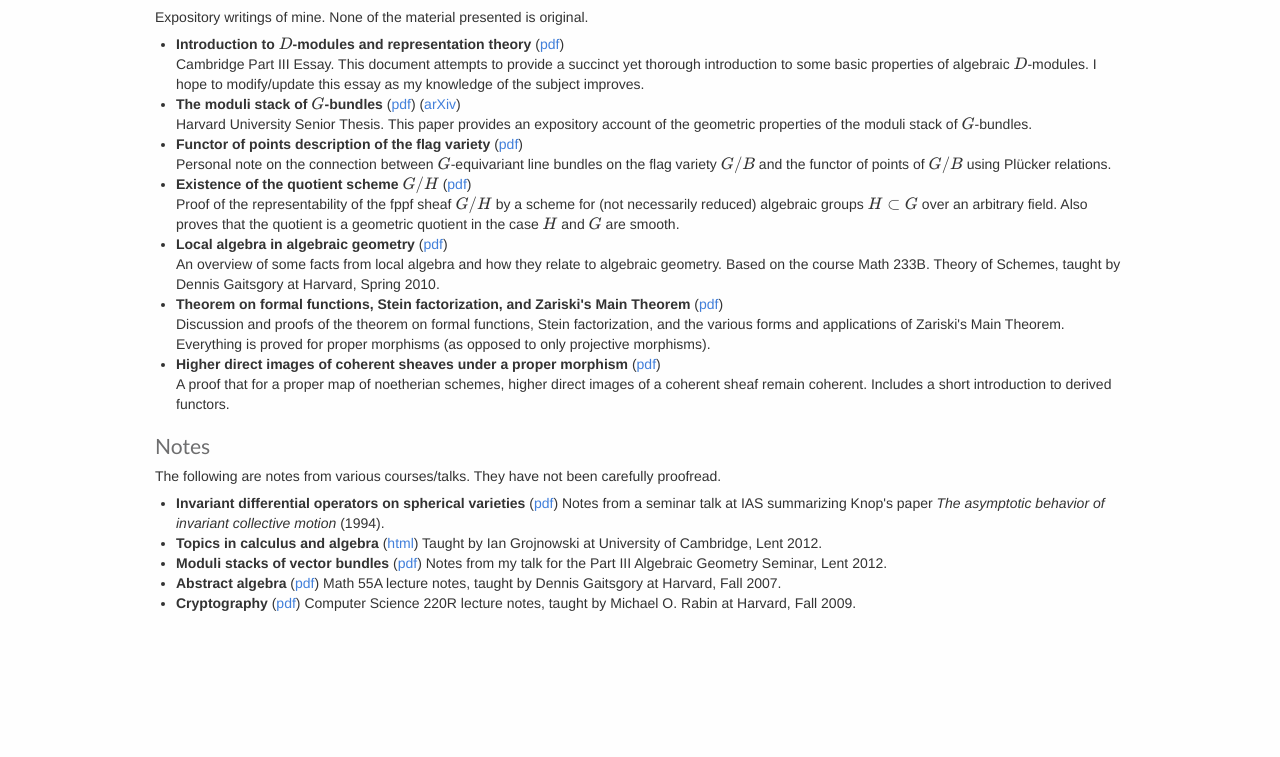
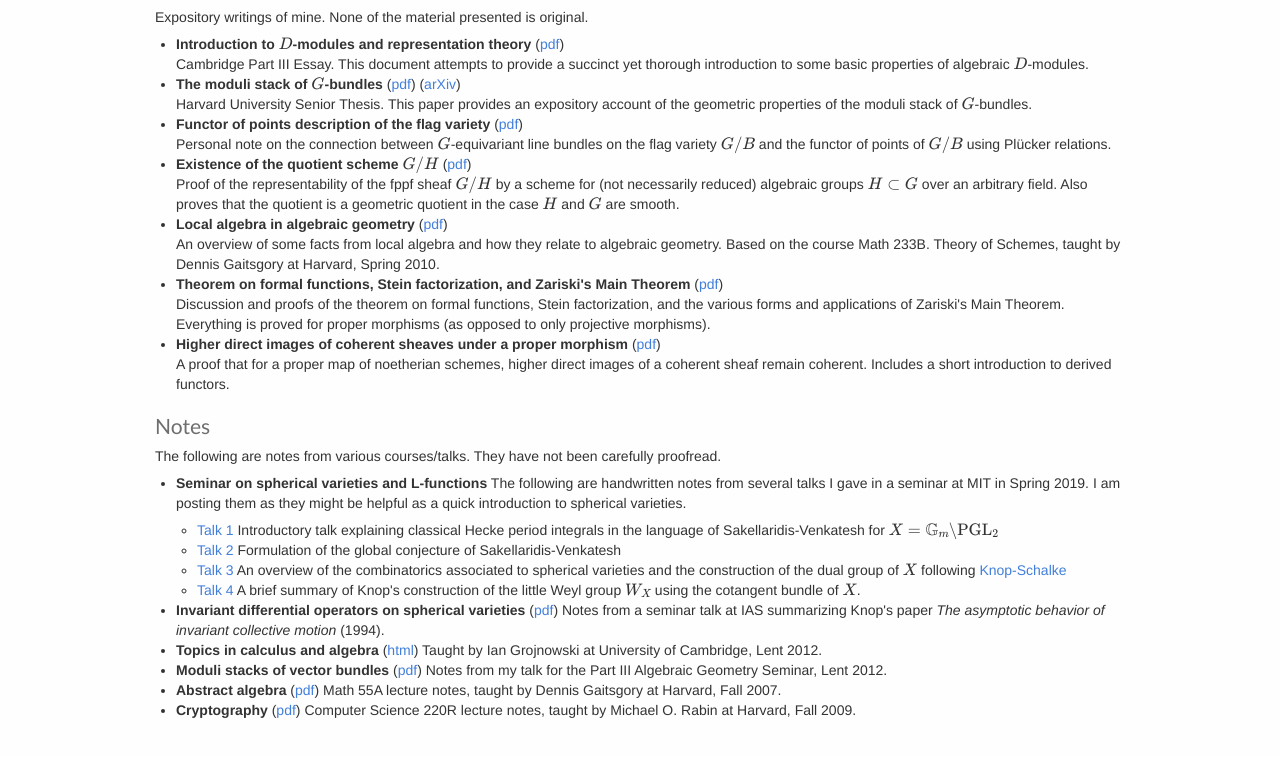
Before and after one commit to jonathanpwang/jonathanpwang.github.io, a plain HTML site: page exposition.html in a window 1280 px wide. Shown: the part 123-880 px from the top of the page. Before the commit the page ends 843 px from the top, so only its background shows below. Drawn offline with nearby package versions, Linux system fonts and the light colour scheme; some packages are replaced by stand-ins of ours.

Commit message:
added notes from seminar on spherical varieties

```diff
--- a/exposition.html
+++ b/exposition.html
@@ -59,8 +59,7 @@ Expository writings of mine. None of the material presented is original.
 <li>
 <b>Introduction to \(D\)-modules and representation theory</b> (<a href="writings/essay.pdf">pdf</a>)<br/>
 Cambridge Part III Essay. This document attempts to provide a succinct yet thorough introduction to
-some basic properties of algebraic \(D\)-modules. I hope to modify/update this essay as my knowledge of the
-subject improves.
+some basic properties of algebraic \(D\)-modules.
 </li>
 
 <li>
@@ -106,6 +105,15 @@ coherent sheaf remain coherent. Includes a short introduction to derived functor
 The following are notes from various courses/talks. They have not been carefully proofread.
 
 <ul>
+<li>
+<b>Seminar on spherical varieties and L-functions</b>
+The following are handwritten notes from several talks I gave in a seminar at MIT in Spring 2019. I am posting them as they might be helpful as a quick introduction to spherical varieties.
+    <ul>
+    <li><a href="notes/spherical/hecke_period.pdf">Talk 1</a> Introductory talk explaining classical Hecke period integrals in the language of Sakellaridis-Venkatesh for \(X=\mathbb G_m\backslash \mathrm{PGL}_2\)</li>
+    <li><a href="notes/spherical/global_SV.pdf">Talk 2</a> Formulation of the global conjecture of Sakellaridis-Venkatesh</li>
+    <li><a href="notes/spherical/dualgroup.pdf">Talk 3</a> An overview of the combinatorics associated to spherical varieties and the construction of the dual group of \(X\) following <a href="https://arxiv.org/abs/1702.08264">Knop-Schalke</a></li>
+    <li><a href="notes/spherical/cotangent_W.pdf">Talk 4</a> A brief summary of Knop's construction of the little Weyl group \(W_X\) using the cotangent bundle of \(X\).</li>
+    </ul>
 <li>
 <b>Invariant differential operators on spherical varieties</b>
 (<a href="notes/HC.pdf">pdf</a>)
```
Also changed, not shown: 5 other files.
